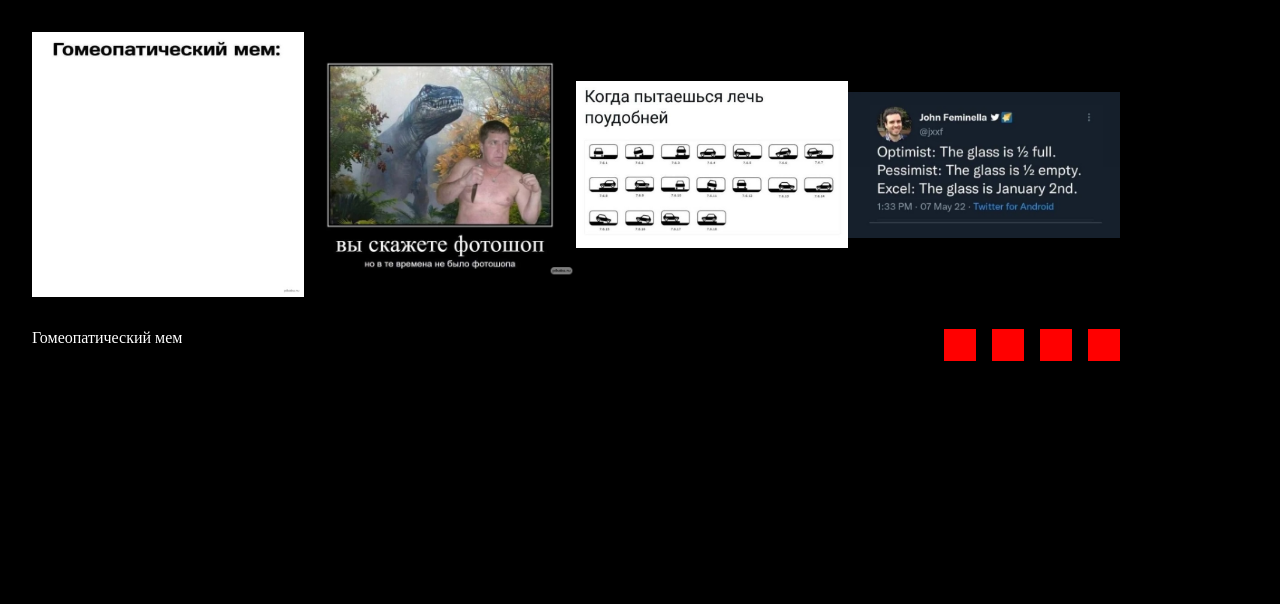
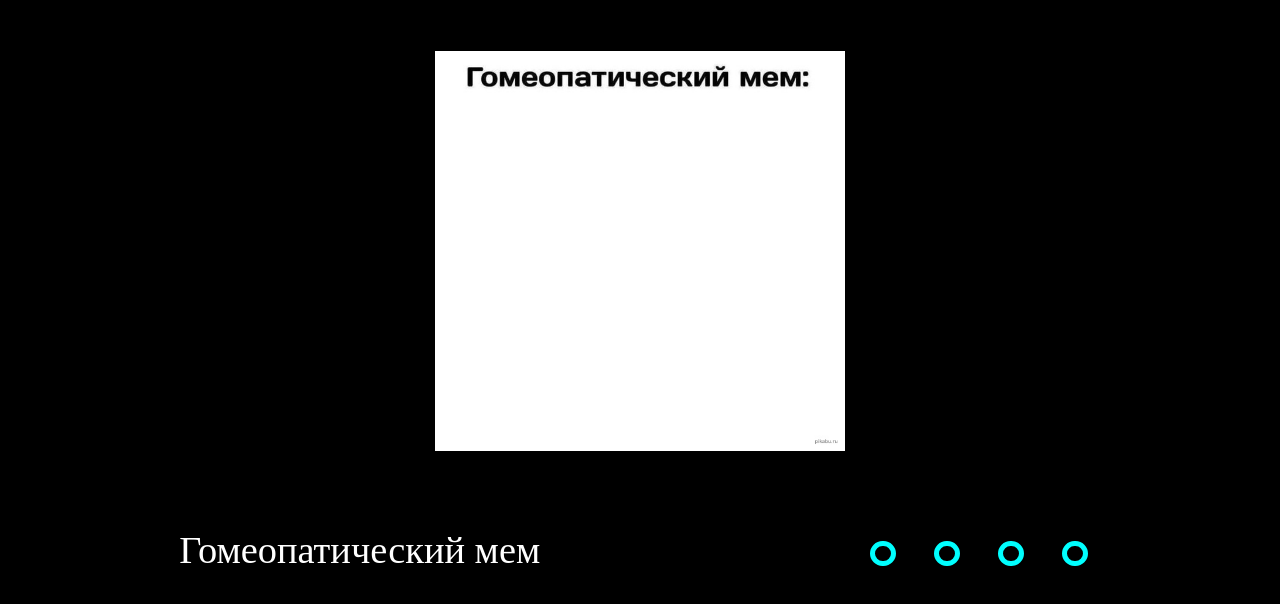
Before and after one commit to antonsergeev/cssMemSlider, a plain HTML site: page index.html in a window 1280 px wide. Drawn offline with Linux system fonts and the light colour scheme.

Commit message:
feat: animate images (Mon, May 16, 2022 11:52:18 PM)

```diff
--- a/index.html
+++ b/index.html
@@ -15,17 +15,17 @@
         <input type="radio" class="slider-radio-button" name="slider-radio-button" id="r4">
         <div class="slider">
             <div class="slider__images">
-                <div class="slider__image-container"><img class="slider__image" src="./img/gomeo-mem.jpg" alt="mem"></div>
-                <div class="slider__image-container"><img class="slider__image" src="./img/not-photoshop.jpg" alt="mem"></div>
-                <div class="slider__image-container"><img class="slider__image" src="./img/not-so-comfort-sleeping.jpg" alt="mem"></div>
-                <div class="slider__image-container"><img class="slider__image" src="./img/excel-inserts-wrong-date.jpg" alt="mem"></div>
+                <div class="slider__image-container"></div>
+                <div class="slider__image-container"></div>
+                <div class="slider__image-container"></div>
+                <div class="slider__image-container"></div>
             </div>
             <div class="slider__bottom">
                 <div class="slider__image-captions">
                     <p class="slider__image-caption">Гомеопатический мем</p>
-                    <p class="slider__image-caption">Это не фотошоп!</p>
-                    <p class="slider__image-caption">Когда пытаешься уснуть</p>
-                    <p class="slider__image-caption">Excel оптимист или пессимист?</p>
+                    <p class="slider__image-caption">Фотошоп?</p>
+                    <p class="slider__image-caption">Лечь поудобней</p>
+                    <p class="slider__image-caption">Excel оптимист/пессимист?</p>
                 </div>
                 <div class="slider__controls">
                     <label for="r1" class="slider__control"><span class="slider__control-center"></span></label>
--- a/style.css
+++ b/style.css
@@ -2,6 +2,10 @@
     box-sizing: border-box;
     margin: 0;
     padding: 0;
+}
+
+html {
+    font-size: 2vw;
 }
 
 body {
@@ -9,7 +13,8 @@ body {
 }
 
 .container {
-    width: 90%;
+    width: 80%;
+    margin: 0 auto;
     padding: 2rem;
 }
 
@@ -19,19 +24,45 @@ body {
 
 .slider__images {
     display: flex;
-    margin-bottom: 2rem;
+    margin-bottom: 3rem;
     overflow: hidden;
 }
 
 .slider__image-container {
-    display: flex;
+    display: inline-block;
     justify-content: center;
     align-items: center;
-    width: 25%;
+    min-width: 100%;
+    height: 50vh;
+    background-repeat: no-repeat;
+    background-position: center center;
+    background-size: contain;
+    opacity: 0;
+    transition: 1s;
 }
 
-.slider__image {
-    width: 100%;
+.slider__image-container:nth-of-type(1) {
+    background-image: url('./img/gomeo-mem.jpg');
+}
+
+.slider__image-container:nth-of-type(2) {
+    background-image: url('./img/not-photoshop.jpg');
+}
+
+.slider__image-container:nth-of-type(3) {
+    background-image: url('./img/not-so-comfort-sleeping.jpg');
+}
+
+.slider__image-container:nth-of-type(4) {
+    background-image: url('./img/excel-inserts-wrong-date.jpg');
+}
+
+#r1:checked ~ .slider .slider__image-container:nth-of-type(1),
+#r2:checked ~ .slider .slider__image-container:nth-of-type(2),
+#r3:checked ~ .slider .slider__image-container:nth-of-type(3),
+#r4:checked ~ .slider .slider__image-container:nth-of-type(4) {
+    opacity: 1;
+    order: -1;
 }
 
 .slider__bottom {
@@ -40,8 +71,16 @@ body {
     align-items: flex-start;
 }
 
+.slider__image-captions {
+    display: flex;
+    flex-direction: column;
+    height: 1.5rem;
+    overflow: hidden;
+}
+
 .slider__image-caption {
     color: white;
+    font-size: 1.5rem;
     opacity: 1;
     transition: 1s;
 }
@@ -50,18 +89,64 @@ body {
 #r2:not(:checked) ~ .slider .slider__image-caption:nth-of-type(2),
 #r3:not(:checked) ~ .slider .slider__image-caption:nth-of-type(3),
 #r4:not(:checked) ~ .slider .slider__image-caption:nth-of-type(4) {
+    order: 10;
     opacity: 0;
 }
 
 .slider__controls {
     display: flex;
+    justify-content: space-between;
     align-items: center;
-    gap: 1rem;
+    gap: 0.5rem;
 }
 
 .slider__control {
+    display: flex;
+    justify-content: center;
+    align-items: center;
     width: 2rem;
     height: 2rem;
-    background-color: red;
+    border: 0.5rem solid transparent;
+    border-radius: 50%;
 	cursor: pointer;
 }
+
+.slider__control-center {
+    display: flex;
+    justify-content: center;
+    align-items: center;
+    width: 1rem;
+    height: 1rem;
+    border: 0.2rem solid cyan;
+    border-radius: 50%;
+    background-color: cyan;
+    transition: 1s;
+}
+
+#r1:checked ~ .slider .slider__control-center:nth-of-type(1),
+#r2:checked ~ .slider .slider__control-center:nth-of-type(2),
+#r3:checked ~ .slider .slider__control-center:nth-of-type(3),
+#r4:focus ~ .slider .slider__control-center:nth-of-type(4) {
+    background-color: transparent;
+}
+
+@media screen and (max-width: 480px) {
+    html {
+        font-size: 4vw;
+    }
+
+    .container {
+        width: 95%;
+    }
+
+    .slider__images {
+        margin-bottom: 1rem;
+    }
+
+    .slider__bottom {
+        display: flex;
+        flex-direction: column-reverse;
+        align-items: center;
+        gap: 1rem;
+    }
+}
```
